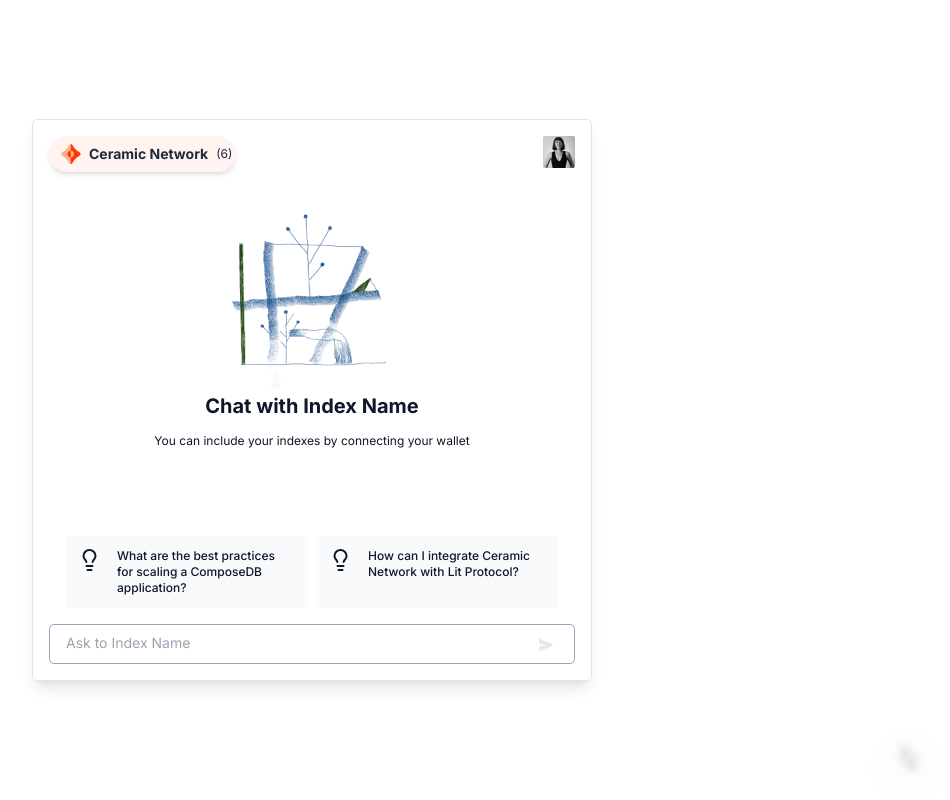
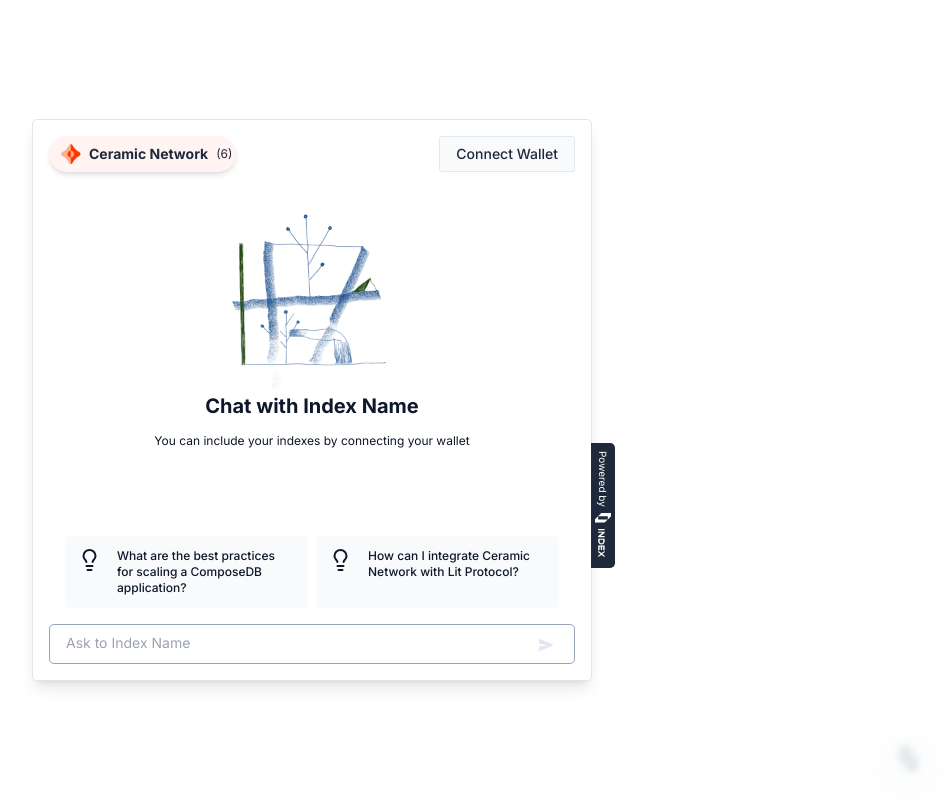
Before and after one commit to indexnetwork/index-embed, a Next.js app: page / in a window 1280 px wide. Both pictures are taken after a click on the button 1236 px from the left and 759 px from the top of the page. Shown: the whole page, without its empty margins (328-1278 px from the left). Built offline with nearby package versions, Linux system fonts and the light colour scheme.

Commit message:
style: added branding

```diff
--- a/src/components/App/Chat/EmptyScreen.tsx
+++ b/src/components/App/Chat/EmptyScreen.tsx
@@ -1,8 +1,6 @@
 import { UseChatHelpers } from "ai/react";
 
-import { Button } from "@/components/ui/button";
-import { IconArrowRight, IconLightbulb } from "@/components/ui/icons";
-import { ExternalLink } from "./ExternalLink";
+import { IconLightbulb } from "@/components/ui/icons";
 import Image from "next/image";
 
 const exampleMessages = [
@@ -28,7 +26,7 @@
           alt="abstract illustration of trees"
         />
         <h1 className="text-xl font-bold">Chat with {indexName}</h1>
-        <p className="leading-normal text-xs mt-3">
+        <p className="leading-normal text-center text-xs mt-3">
           You can include your indexes by connecting your wallet
         </p>
       </div>
--- a/src/components/App/Chat/ExternalLink.tsx
+++ /dev/null
@@ -1,29 +0,0 @@
-export function ExternalLink({
-    href,
-    children
-  }: {
-    href: string
-    children: React.ReactNode
-  }) {
-    return (
-      <a
-        href={href}
-        target="_blank"
-        className="inline-flex flex-1 justify-center gap-1 leading-4 hover:underline"
-      >
-        <span>{children}</span>
-        <svg
-          aria-hidden="true"
-          height="7"
-          viewBox="0 0 6 6"
-          width="7"
-          className="opacity-70"
-        >
-          <path
-            d="M1.25215 5.54731L0.622742 4.9179L3.78169 1.75597H1.3834L1.38936 0.890915H5.27615V4.78069H4.40513L4.41109 2.38538L1.25215 5.54731Z"
-            fill="currentColor"
-          ></path>
-        </svg>
-      </a>
-    )
-  }
--- /dev/null
+++ b/src/components/App/ConnectWalletButton/index.tsx
@@ -0,0 +1,10 @@
+import { Button } from "@/components/ui/button";
+import { FC } from "react";
+
+interface ConnectWalletButtonProps {}
+
+const ConnectWalletButton: FC<ConnectWalletButtonProps> = ({}) => {
+return <Button variant="connectWallet">Connect Wallet</Button>;
+};
+
+export default ConnectWalletButton;
--- a/src/components/App/index.tsx
+++ b/src/components/App/index.tsx
@@ -1,16 +1,19 @@
 import { FC } from "react";
+import Chat from "./Chat";
+import ConnectWalletButton from "./ConnectWalletButton";
 import IndexMenu from "./IndexMenu";
 import UserMenu from "./UserMenu";
-import Chat from "./Chat";
 
-interface AppProps {}
+interface AppProps {
+  isWalletConnected: boolean;
+}
 
-const App: FC<AppProps> = ({}) => {
+const App: FC<AppProps> = ({ isWalletConnected }) => {
   return (
     <div className="min-h-[528px]">
       <div className="flex justify-between max-h-[32px]">
         <IndexMenu />
-        <UserMenu />
+        {isWalletConnected ? <UserMenu /> : <ConnectWalletButton />}
       </div>
       <Chat />
     </div>
--- /dev/null
+++ b/src/components/Branding.tsx
@@ -0,0 +1,14 @@
+import Brand from "./svgs/Brand";
+
+export default function Branding() {
+  return (
+    <div className="absolute -right-[24px] bottom-[20%] py-2 px-1 rounded-r-lg bg-gray-6">
+      <div>
+        <span className="[writing-mode:vertical-lr] text-white text-[10px]">
+          Powered by
+        </span>
+      </div>
+      <Brand />
+    </div>
+  );
+}
--- a/src/components/IndexButton.tsx
+++ b/src/components/IndexButton.tsx
@@ -1,4 +1,6 @@
 import App from "./App";
+import Branding from "./Branding";
+import Brand from "./svgs/Brand";
 import LogoMini from "./svgs/Logo";
 import { Button } from "./ui/button";
 import { Dialog, DialogContent, DialogTrigger } from "./ui/dialog";
@@ -15,7 +17,8 @@
         </Button>
       </DialogTrigger>
       <DialogContent>
-        <App />
+        <App isWalletConnected={false} />
+        <Branding />
       </DialogContent>
     </Dialog>
   );
--- /dev/null
+++ b/src/components/svgs/Brand.tsx
@@ -0,0 +1,18 @@
+import { SVGProps } from "react";
+
+const Brand = ({ ...props }: SVGProps<SVGSVGElement>) => (
+  <svg
+    xmlns="http://www.w3.org/2000/svg"
+    width={16}
+    height={47}
+    fill="none"
+    {...props}
+  >
+    <path
+      fill="#fff"
+      d="M12.834 6.384h-9.67V3.18h9.67v3.203L16 3.218V0H6.345L0 6.345v3.219h9.655l3.18-3.18ZM9.648 16.07v1.153h-6.46v-1.152h6.46ZM9.648 18.636v1.302l-4.093 2.978v.159h4.093v1.162h-6.46v-1.312l4.092-2.968v-.168H3.187v-1.153h6.461ZM6.418 31.485c-1.845 0-3.23-1.415-3.23-3.297V25.64h6.46v2.547c0 1.882-1.385 3.297-3.23 3.297Zm0-1.19c1.04 0 1.817-.918 1.817-2.144v-1.358H4.602v1.358c0 1.226.778 2.144 1.817 2.144h-.001ZM4.602 37.3H3.187v-4.71h6.461v4.663H8.234v-3.511H7.12v3.203H5.753v-3.203H4.601V37.3l.001-.002ZM6.4 41.917 3.186 44.07v-1.349l2.276-1.592v-.225l-2.276-1.583V37.87l3.277 2.2 3.184-2.117v1.349l-2.257 1.555v.216l2.257 1.555v1.452L6.4 41.917Z"
+    />
+  </svg>
+);
+
+export default Brand;
--- a/src/components/ui/button.tsx
+++ b/src/components/ui/button.tsx
@@ -19,7 +19,9 @@
           "bg-secondary text-secondary-foreground shadow-sm hover:bg-secondary/80",
         ghost: "hover:bg-accent hover:text-accent-foreground",
         link: "text-primary underline-offset-4 hover:underline",
-        embed: "hover:bg-accent hover:text-accent-foreground shadow-[0_8px_30px_rgb(0,0,0,0.12)]",
+        embed:
+          "hover:bg-accent hover:text-accent-foreground shadow-[0_8px_30px_rgb(0,0,0,0.12)]",
+        connectWallet: "bg-[#F9FAFB] text-gray-6 border-[1px] border-gray-2  hover:bg-gray-1",
       },
       size: {
         default: "h-9 px-4 py-2",
```
